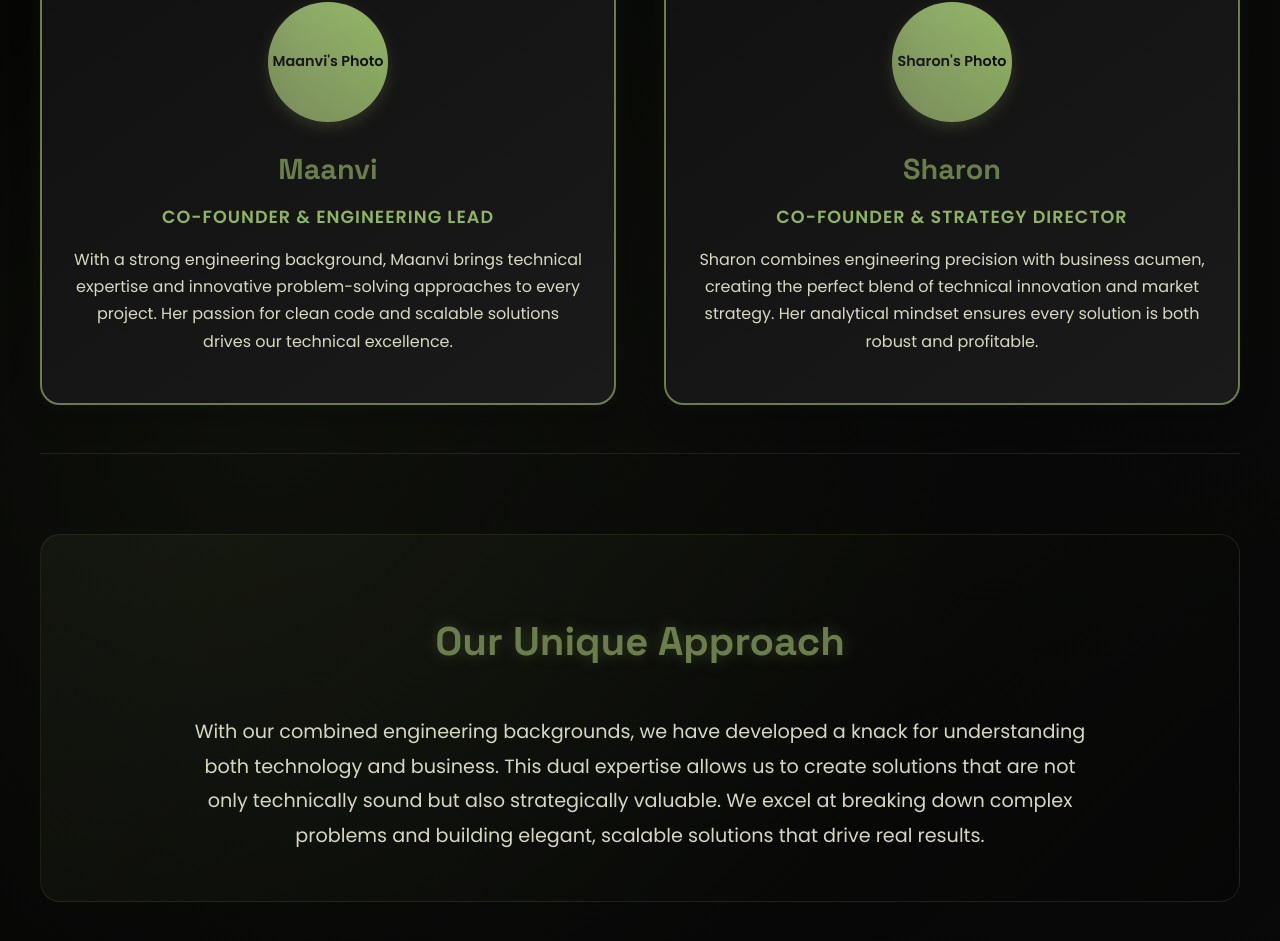
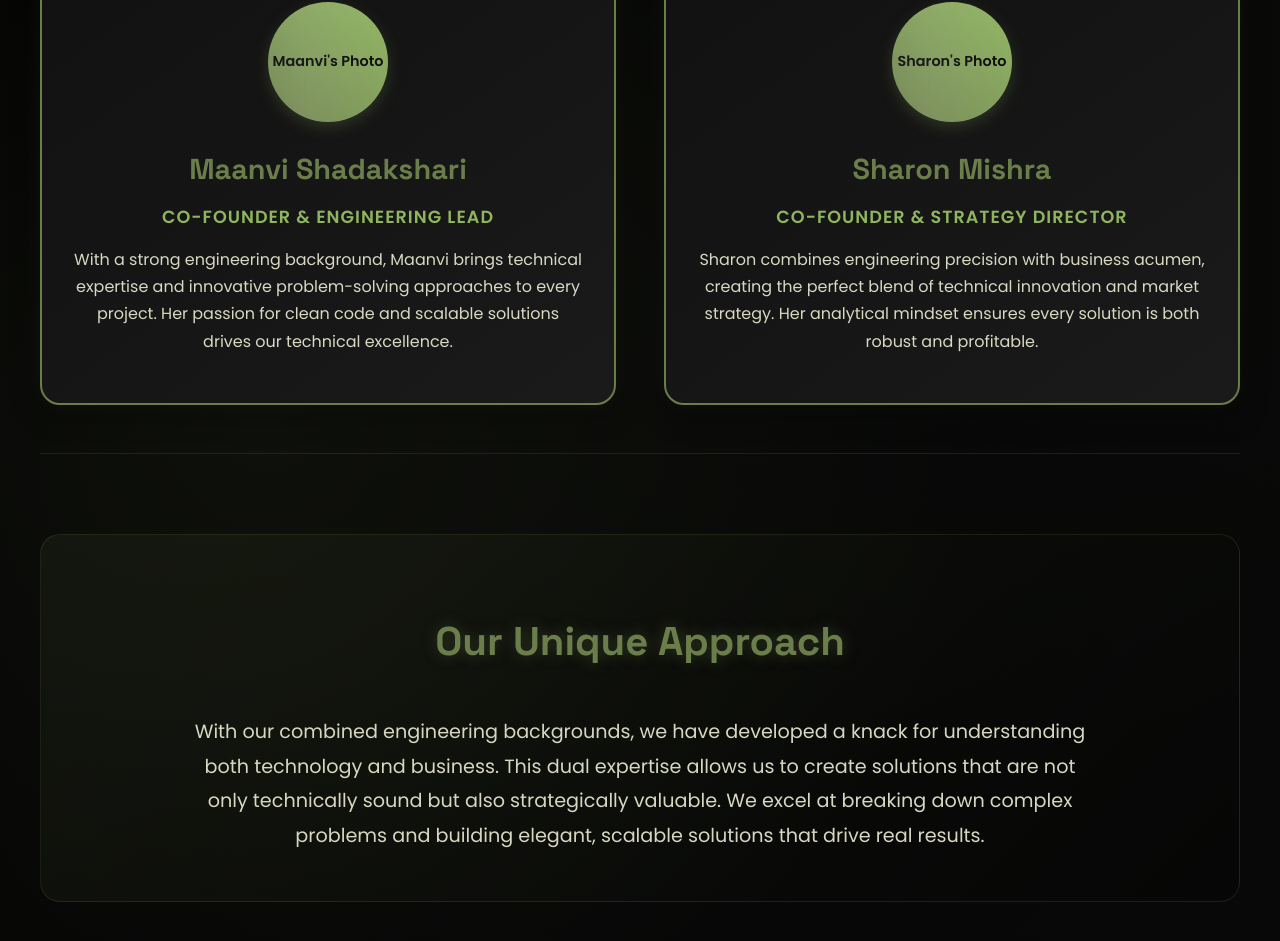
Before and after one commit to kodeandco/KodeandCo1, a React (Vite) app in the folder my-app/: page / in a window 1280 px wide. Shown: the part 3422-4363 px from the top of the page. Built offline with nearby package versions, Linux system fonts and the light colour scheme.

Commit message:
about us fixed

```diff
--- a/my-app/src/sections/About.jsx
+++ b/my-app/src/sections/About.jsx
@@ -87,7 +87,7 @@ export default function About() {
                 </div>
               </div>
               <div className="founder-info">
-                <h3>Maanvi</h3>
+                <h3>Maanvi Shadakshari</h3>
                 <p className="founder-title">Co-Founder & Engineering Lead</p>
                 <p className="founder-description">
                   With a strong engineering background, Maanvi brings technical expertise
@@ -112,7 +112,7 @@ export default function About() {
                 </div>
               </div>
               <div className="founder-info">
-                <h3>Sharon</h3>
+                <h3>Sharon Mishra</h3>
                 <p className="founder-title">Co-Founder & Strategy Director</p>
                 <p className="founder-description">
                   Sharon combines engineering precision with business acumen, creating
```
